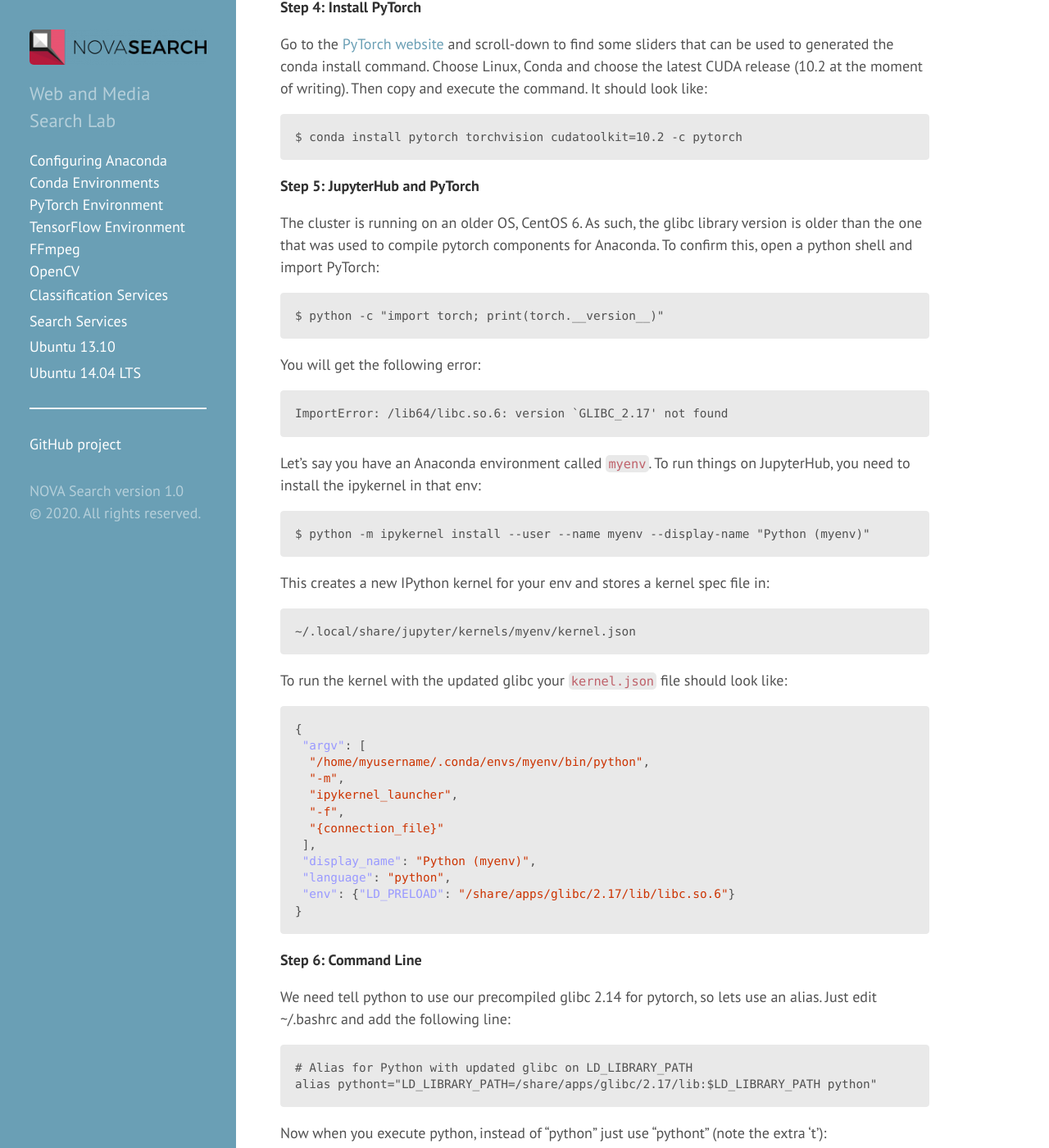
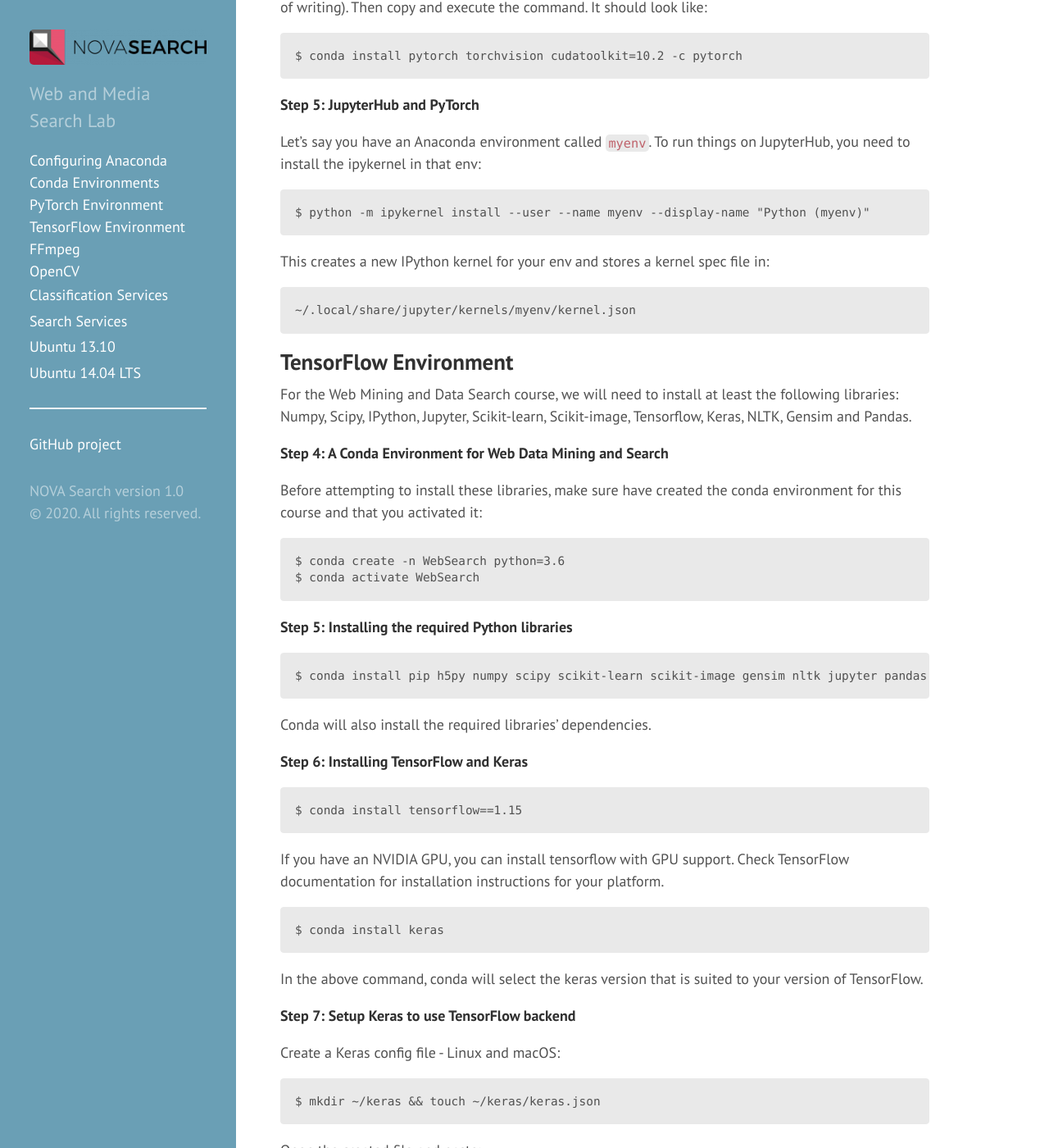
Before and after one commit to novasearch/wiki.novasearch.org, a Jekyll site: the page built from wiki/Software_Libraries.md, in a window 1280 px wide and 1400 px high, scrolled down 1710 px. Shown: the whole window at 82% size. Built offline with Jekyll 4.4.1, drawn with Linux system fonts in a browser that asks for light colours; some of the changed text lies outside the part shown.

Commit message:
Update Software_Libraries.md

````diff
--- a/wiki/Software_Libraries.md
+++ b/wiki/Software_Libraries.md
@@ -30,17 +30,15 @@
 
 In Anaconda, virtual environments are referred as conda environments.
 
-To keep both Python and libraries required for the Web Search course isolated from other libraries installed in your computer, let’s create a conda environment:
-
 PS: Great cheat sheet, covering possible operations for manipulating conda environments and packages: [Cheat Sheet](https://docs.conda.io/projects/conda/en/latest/_downloads/843d9e0198f2a193a3484886fa28163c/conda-cheatsheet.pdf).
 
 **Step 2: Creating conda environments**
 
 Run the following command to create a conda env:
 
-    $ conda create -n myenv python=3.6 ipykernel
+    $ conda create -n myenv python=3.8 ipykernel
 
-where you should replace myenv by any name you like. Note that we are specifying the python version. To create a Python 2.7 environment replace 3.6 by 2.7.
+Note that we specified python=3.8 but other python versions are availble to install.
 
 **Step 3: Activate/deactivate a conda environment**
 
@@ -68,14 +66,6 @@
 
 **Step 5: JupyterHub and PyTorch**
 
-The cluster is running on an older OS, CentOS 6. As such, the glibc library version is older than the one that was used to compile pytorch components for Anaconda. To confirm this, open a python shell and import PyTorch:
-
-    $ python -c "import torch; print(torch.__version__)"
-
-You will get the following error:
-
-    ImportError: /lib64/libc.so.6: version `GLIBC_2.17' not found
-
 Let's say you have an Anaconda environment called `myenv`. To run things on JupyterHub, you need to install the ipykernel in that env:
 
     $ python -m ipykernel install --user --name myenv --display-name "Python (myenv)"
@@ -83,35 +73,6 @@
 This creates a new IPython kernel for your env and stores a kernel spec file in:
 
     ~/.local/share/jupyter/kernels/myenv/kernel.json
-
-To run the kernel with the updated glibc your `kernel.json` file should look like:
-
-```json
-{
- "argv": [
-  "/home/myusername/.conda/envs/myenv/bin/python",
-  "-m",
-  "ipykernel_launcher",
-  "-f",
-  "{connection_file}"
- ],
- "display_name": "Python (myenv)",
- "language": "python",
- "env": {"LD_PRELOAD": "/share/apps/glibc/2.17/lib/libc.so.6"}
-}
-```
-
-**Step 6: Command Line**
-
-We need tell python to use our precompiled glibc 2.14 for pytorch, so lets use an alias. Just edit ~/.bashrc and add the following line:
-
-    # Alias for Python with updated glibc on LD_LIBRARY_PATH
-    alias pythont="LD_LIBRARY_PATH=/share/apps/glibc/2.17/lib:$LD_LIBRARY_PATH python"
-
-Now when you execute python, instead of "python" just use "pythont" (note the extra 't'):
-
-    $ pythont -c "import torch; print(torch.__version__)"
-    1.6.0
 
 
 TensorFlow Environment
````
